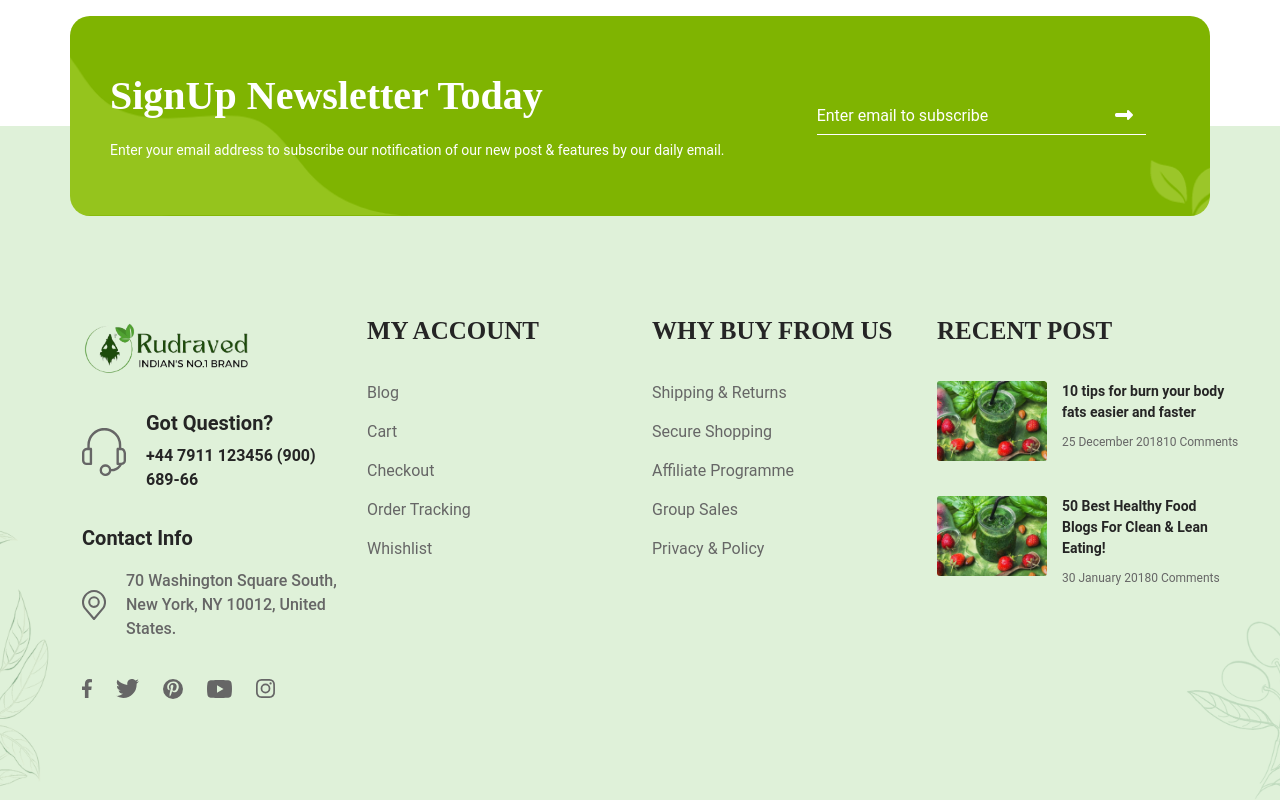
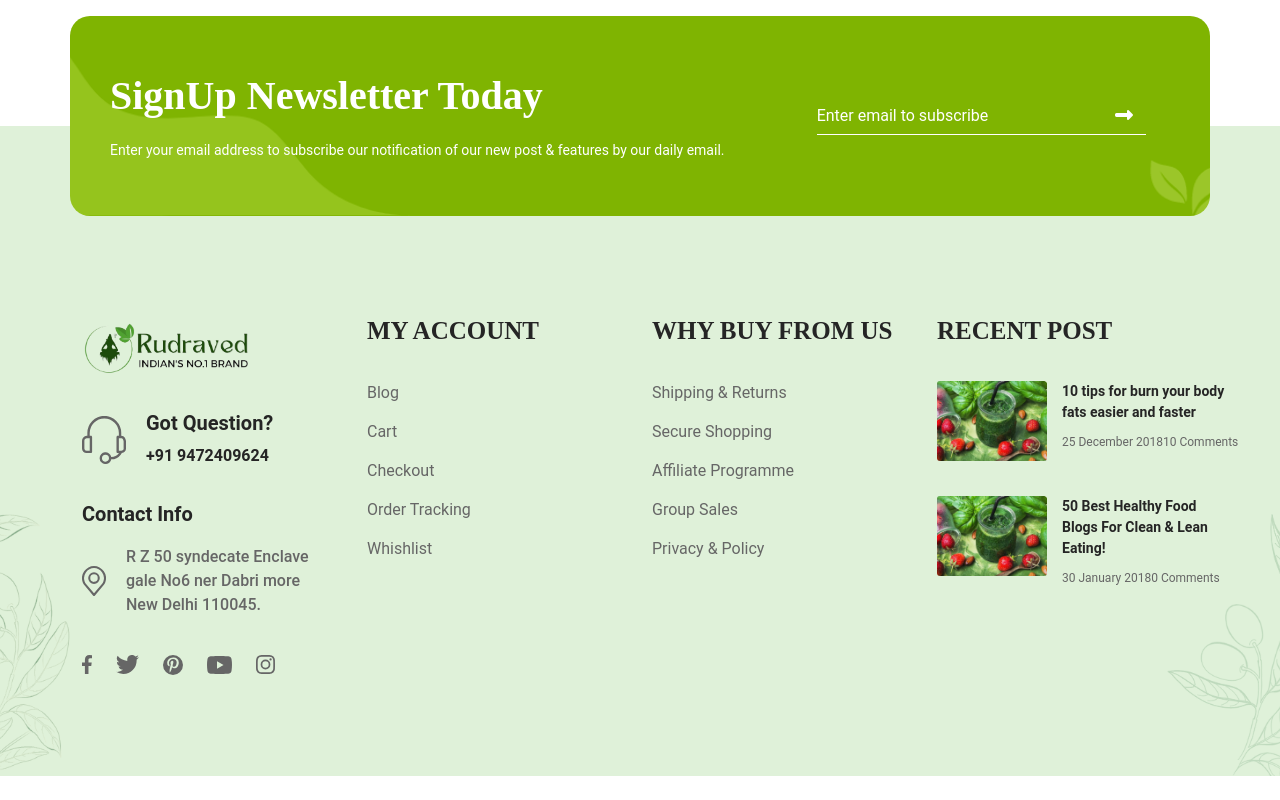
Before and after one commit to DeepakpathakDev/Rudraved, a plain HTML site: page cart.html in a window 1280 px wide. Shown: the part 1254-2054 px from the top of the page. After the commit the page ends 2030 px from the top, so only its background shows below. Drawn offline with nearby package versions, Linux system fonts and the light colour scheme.

Commit message:
Update cart.html

```diff
--- a/cart.html
+++ b/cart.html
@@ -431,7 +431,7 @@
                         </div>
                         <div class="fast-support-wrapper">
                             <div class="fast-support-title">Got Question?</div>
-                            <div class="fast-support-phone"><a href="tel:+447911123456">+44 7911 123456 (900) 689-66</a></div>
+                            <div class="fast-support-phone"><a href="tel:+919472409624">+91 9472409624</a></div>
                         </div>
                     </div>
                     <div class="fast-contact-wrapper">
@@ -440,7 +440,7 @@
                             <div class="fast-contact-icon">
                                 <i class="icon icon-geo"></i>
                             </div>
-                            <div class="fast-contact-address">70 Washington Square South, New York, NY 10012, United States.</div>
+                            <div class="fast-contact-address">R Z 50 syndecate Enclave gale No6 ner Dabri more New Delhi 110045.</div>
                         </div>
                     </div>
                     <ul class="list-inline fast-social-icon-wrapper">
```
